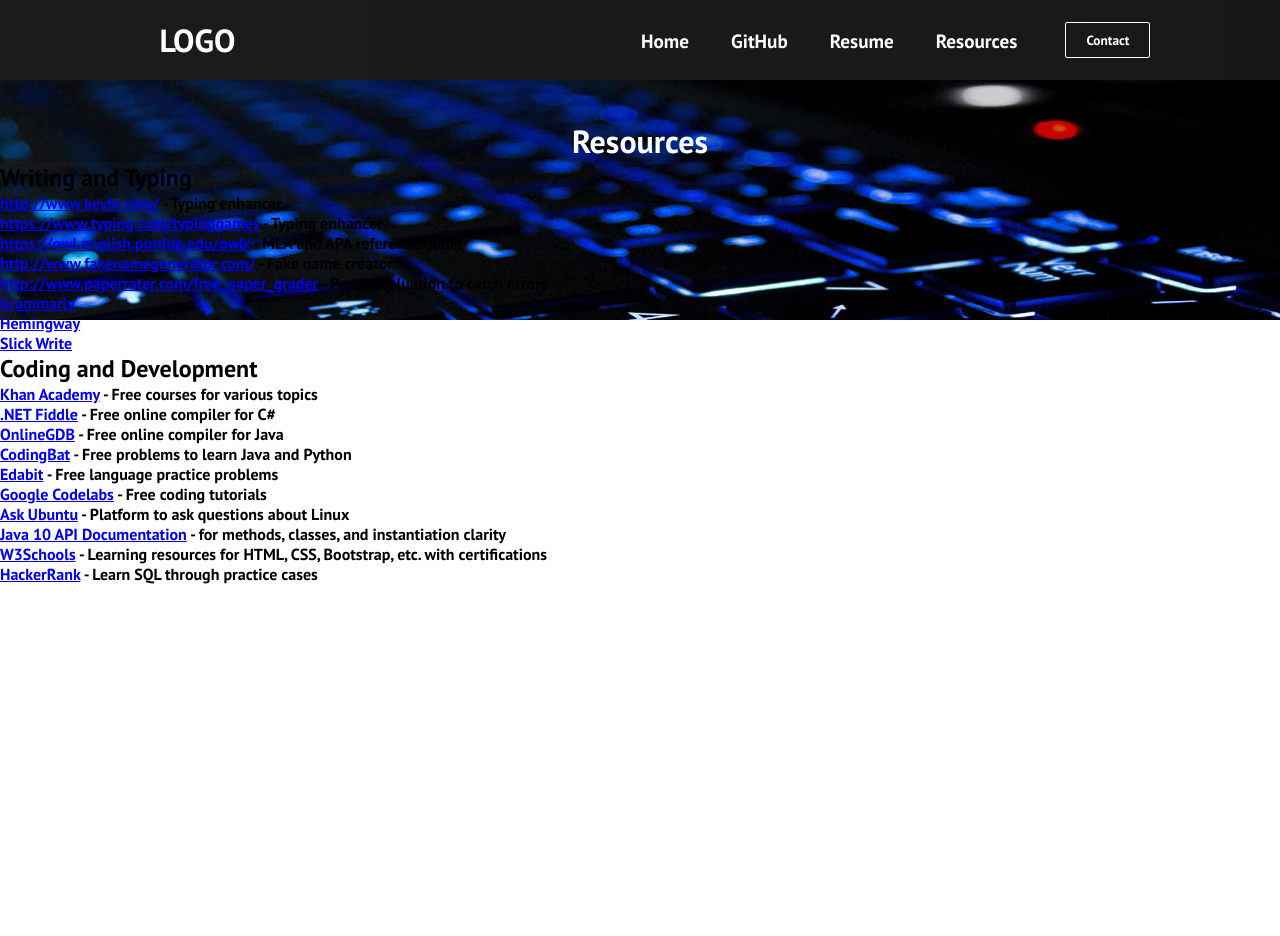
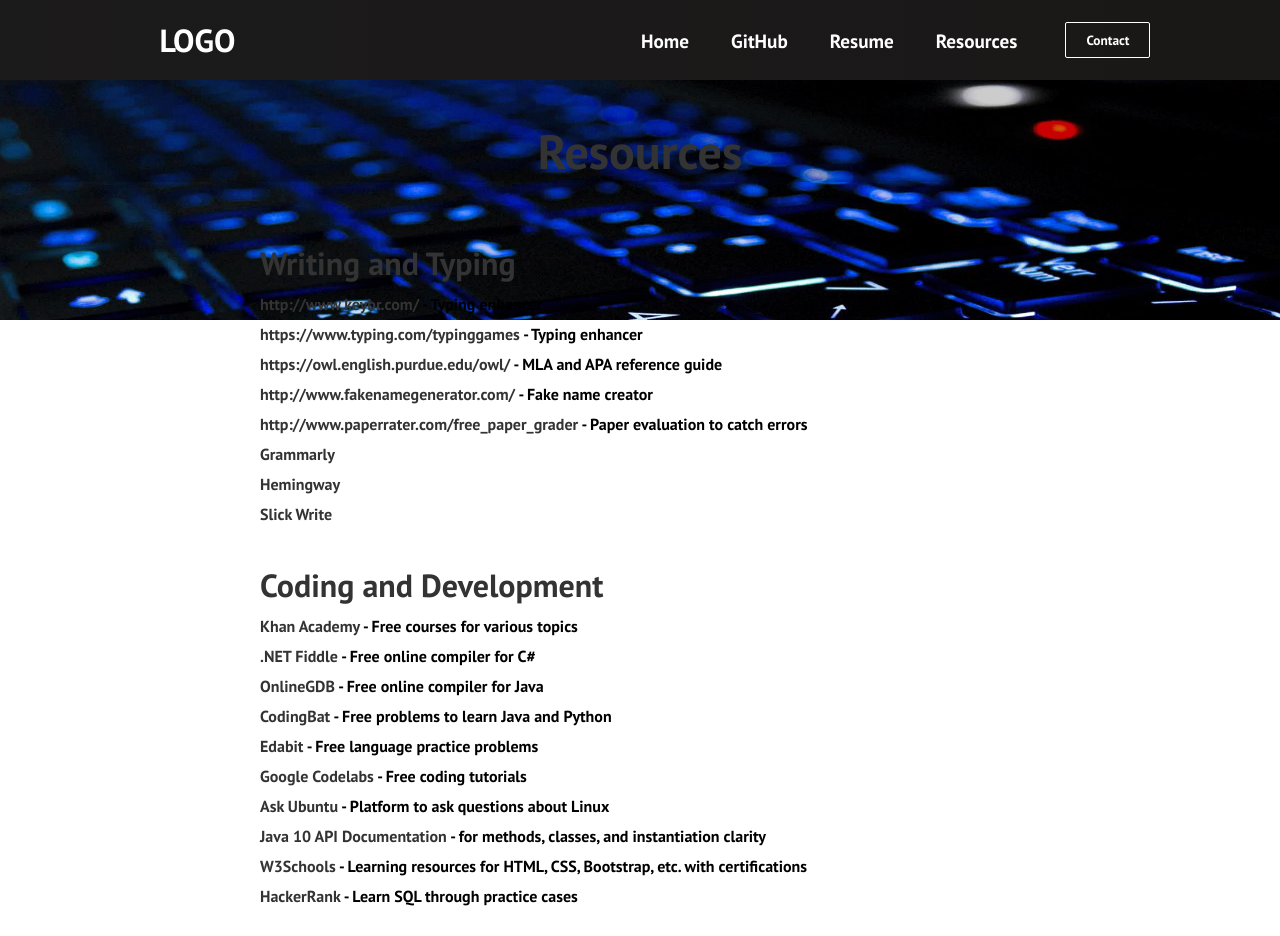
Before and after one commit to joshgreenert/react-website, a React (Create React App) app: page /react-website/resources in a window 1280 px wide. Before the commit the page ends 800 px from the top, so only its background shows below. Built offline with nearby package versions, Linux system fonts and the light colour scheme.

Commit message:
update all

```diff
--- a/package.json
+++ b/package.json
@@ -16,7 +16,6 @@
     "react-pdf": "^6.2.1",
     "react-pdf-js": "^5.1.0",
     "react-router-dom": "^6.6.1",
-    "react-scripts": "^5.0.1",
     "semantic-ui-css": "^2.5.0",
     "semantic-ui-react": "^2.1.4",
     "web-vitals": "^2.1.4"
@@ -48,6 +47,7 @@
     ]
   },
   "devDependencies": {
-    "gh-pages": "^4.0.0"
+    "gh-pages": "^4.0.0",
+    "react-scripts": "^5.0.1"
   }
 }
--- a/src/App.css
+++ b/src/App.css
@@ -63,3 +63,41 @@
   z-index: -999;
   position:absolute;
 }
+
+.resourceHeading h1 {
+  font-size: 3rem;
+  color: #333;
+  margin: 0;
+}
+
+.resourcePage {
+  max-width: 800px;
+  margin: 0 auto;
+  padding: 20px;
+}
+
+.resourcePage h2 {
+  font-size: 2rem;
+  color: #333;
+  margin-top: 40px;
+  margin-bottom: 10px;
+}
+
+.resourcePage ul {
+  list-style-type: none;
+  padding: 0;
+  margin: 0;
+}
+
+.resourcePage li {
+  margin-bottom: 10px;
+}
+
+.resourcePage li a {
+  color: #333;
+  text-decoration: none;
+}
+
+.resourcePage li a:hover {
+  text-decoration: underline;
+}
--- a/src/App.js
+++ b/src/App.js
@@ -5,10 +5,10 @@
 import Resume from './components/pages/Resume';
 import Resources from './components/pages/Resources';
 import Contact from './components/pages/Contact';
+import { BrowserRouter as Router, Routes , Route} from 'react-router-dom';
+import './App.css';
 
-import { BrowserRouter as Router, Routes , Route} from 'react-router-dom';
-
-import './App.css';
+const BASE_PATH = '/react-website/';
 
 function App() {
   return (
@@ -16,13 +16,12 @@
       <Router>
         <Navbar />
         <Routes>
-          <Route path="/react-website/" exact element={<Home/>}/>
-          <Route path="/react-website/github/" exact element={<GitHub/>}/>
-          <Route path="/react-website/resume/" exact element={<Resume/>}/>
-          <Route path="/react-website/resources/" exact element={<Resources/>}/>
-          <Route path="/react-website/contact/" exact element={<Contact/>}/>
+          <Route path={`${BASE_PATH}`} element={<Home />} />
+          <Route path={`${BASE_PATH}github/`} element={<GitHub />} />
+          <Route path={`${BASE_PATH}resume/`} element={<Resume />} />
+          <Route path={`${BASE_PATH}resources/`} element={<Resources />} />
+          <Route path={`${BASE_PATH}contact/`} element={<Contact />} />
         </Routes>
-
       </Router>
     </div>
   );
--- a/src/components/Navbar.js
+++ b/src/components/Navbar.js
@@ -11,18 +11,17 @@
     const closeMobileMenu = () => setClick(false);
 
     const showButton = () => {
-        if(window.innerWidth <= 960){
-            setButton(false);
-        } else{
-            setButton(true);
-        }
+        window.innerWidth <= 960 ? setButton(false) : setButton(true);
     };
 
     useEffect(() => {
         showButton();
+        window.addEventListener('resize', showButton);
+
+        return () => {
+            window.removeEventListener('resize', showButton);
+        };
     }, []);
-
-    window.addEventListener('resize', showButton);
 
     return (
         <div>
--- a/src/components/pages/Contact.js
+++ b/src/components/pages/Contact.js
@@ -3,7 +3,7 @@
 import ButtonMailto from '../ButtonMailTo';
 import '../../App.css';
 
-export default function Contact() {
+function Contact() {
   return (
     <div>
       <div className="contactHeading">
@@ -13,16 +13,21 @@
         <p>Either write an email to me at <ButtonMailto label="joshgreenert@gmail.com" mailto="mailto:joshgreenert@gmail.com" /> or use the form below</p>
       </div>
       <div className='contactPage'>
-      <iframe src={ContactConstants.CONTACT_FORM_URL}
+        <iframe
+          src={ContactConstants.CONTACT_FORM_URL}
           title="Contact Form"
           width="640"
           height="750"
-        frameborder="0"
-        marginheight="0"
-        marginwidth="0">Loading…</iframe>
+          frameBorder="0"
+          marginHeight="0"
+          marginWidth="0"
+          allowFullScreen
+        >
+          Loading…
+        </iframe>
       </div>
+    </div>
+  );
+}
 
-
-  </div>
-  )
-}
+export default Contact;
--- a/src/components/pages/Home.js
+++ b/src/components/pages/Home.js
@@ -1,3 +1,8 @@
+/*
+ * npm install react-scripts --save-dev
+ * npm run deploy
+ */
+
 import React from "react";
 import '../../App.css';
 import HeroSection from "../HeroSection";
```
Also changed, not shown: src/components/pages/Resources.js (line endings or trailing spaces), 1 other file (tests, documents, lock files or other folders). Lines whose indentation alone changed are shown as unchanged.
